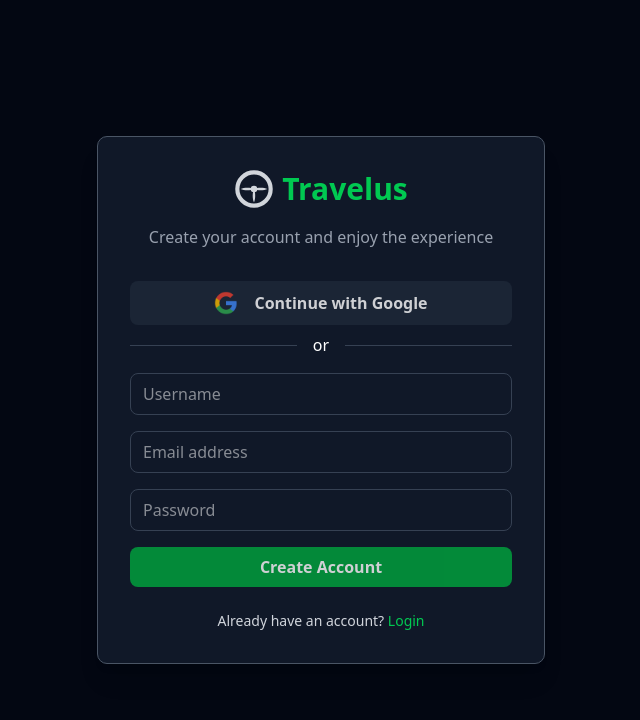
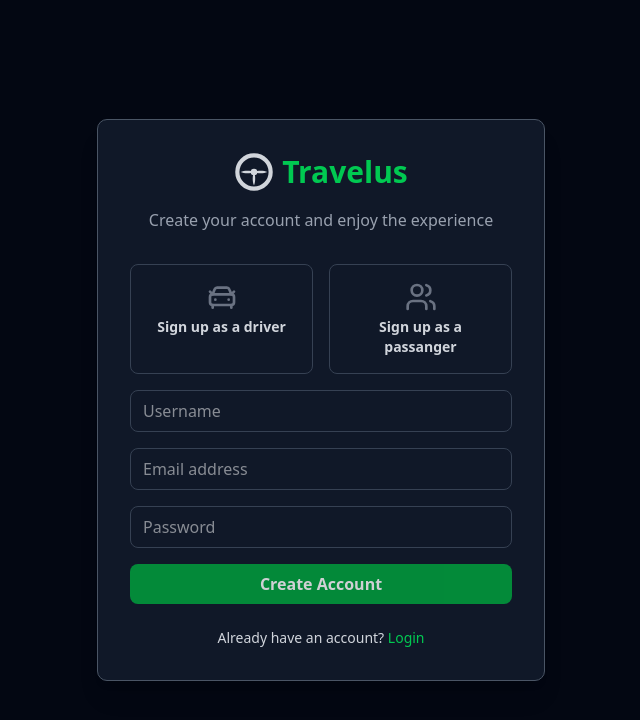
Before and after one commit to kalamaayubu/Travelus, a Next.js app: page /auth/signup in a window 1280 px wide. Shown: the top 720 px of the page, without its empty margins (319-959 px from the left). Built offline with nearby package versions, Linux system fonts and the light colour scheme.

Commit message:
Choosing a role when creating an account

```diff
--- a/actions/auth.action.ts
+++ b/actions/auth.action.ts
@@ -3,7 +3,6 @@
 import { createClient } from "@/lib/supabase/server";
 import { LoginFormData, SignupFormData } from "@/types";
 import { cookies } from "next/headers";
-import { redirect } from "next/navigation";
 
 // Signup action for user registration
 export async function signup(data: SignupFormData) {
@@ -17,7 +16,8 @@
       password: data.password,
       options: {
         data: {
-            name: data.name
+            name: data.name,
+            role: data.role
         }
       }
     });
@@ -34,7 +34,7 @@
     return {
       success: true,
       user: signupData.user,
-      message: "Signup successful. Check your email for verification.",
+      message: "Successful. Check your email for verification.",
     };
   } catch (err) {
     console.error("Server Action Error:", err);
--- a/app/auth/login/page.tsx
+++ b/app/auth/login/page.tsx
@@ -33,7 +33,7 @@
   return (
     <>
         <p className="text-center text-gray-400 mb-8">Enter your credentials to log in.</p>
-        <button className="w-full mt-4 bg-gray-800 text-white py-[10px] text-md font-semibold flex items-center justify-center gap-4 hover:bg-gray-700">
+        {/* <button className="w-full mt-4 bg-gray-800 text-white py-[10px] text-md font-semibold flex items-center justify-center gap-4 hover:bg-gray-700">
           <Image src="/assets/googleLogo.png" alt="Google logo" width={24} height={24} />
           Continue with Google
         </button>
@@ -41,12 +41,12 @@
           <div className='h-[1px] w-full bg-gray-700'/>
           <span>or</span>
           <div className='h-[1px] w-full bg-gray-700'/>
-        </div>
+        </div> */}
 
         <form onSubmit={handleSubmit(onSubmit)} className="flex flex-col gap-4">
           {/* Email */}
           <div>
-            <label htmlFor="email" className="block text-sm font-medium text-gray-400">Email</label>
+            <label htmlFor="email" className="block text-sm font-medium mb-1 text-gray-400">Email</label>
             <input
               type="email"
               id="email"
@@ -59,7 +59,7 @@
 
           {/* Password */}
           <div>
-            <label htmlFor="password" className="block text-sm font-medium text-gray-400">Password</label>
+            <label htmlFor="password" className="block text-sm mb-1 font-medium text-gray-400">Password</label>
             <input
               type="password"
               id="password"
--- a/app/auth/signup/page.tsx
+++ b/app/auth/signup/page.tsx
@@ -2,41 +2,80 @@
 
 import { signup } from "@/actions/auth.action";
 import { SignupFormData } from "@/types";
-import { Loader2 } from "lucide-react";
-import Image from "next/image";
+import { CarFront, Loader2, Users } from "lucide-react";
 import Link from "next/link";
 import { useForm } from "react-hook-form";
+import { toast } from "sonner";
 
 
 export default function Signup() {
-  const { register, handleSubmit, formState: { errors, isSubmitting } } = useForm<SignupFormData>();
+  const { register, handleSubmit, watch, setValue, formState: { errors, isSubmitting } } = useForm<SignupFormData>();
 
   // Function to handle form submission
   const onSubmit = async (data: SignupFormData) => {
     const result = await signup(data);
 
     if (result.success) {
-      alert(result.message);
+      toast.success(result.message);
     } else {
-      alert(`Error: ${result.error}`);
+      toast.error(`Error: ${result.error}`);
     }
   };
 
   return (
     <>
         <p className="text-center text-gray-400 mb-8">Create your account and enjoy the experience</p>
+        <form onSubmit={handleSubmit(onSubmit)} className="flex flex-col gap-4">
+          {/* Radio buttons for Role */}
+          <div className="flex gap-4">
+            <div className={`cursor-pointer flex-1 px-4 py-4 border rounded-md text-center ${
+              watch("role") === "driver"
+                ? "bg-gray-800 text-gray-200 border-green-600"
+                : "bg-gray-900 text-gray-400 border-gray-700"
+            }`}
+            onClick={() => setValue("role", "driver")}
+            >
+              <input
+                type="radio"
+                id="driver"
+                value={"driver"}
+                {...register('role', { required: 'Please select a role (sign up as a driver or a passanger)'})}
+                className="hidden"
+              />
+                <div className="flex flex-col items-center justify-center">
+                  <CarFront size={32}  className="text-gray-500"/>
+                  <label htmlFor="driver" className="cursor-pointer text-gray-300 mt-1 text-sm font-semibold">
+                    Sign up as a driver
+                  </label>
+                </div>
+            </div>
+            <div
+              className={`cursor-pointer flex-1 px-4 py-4 border rounded-md text-center ${
+                watch('role') === 'rider'
+                ? "bg-gray-800 text-gray-200 border-green-600"
+                : "bg-gray-900 text-gray-400 border-gray-700"
+              }`}
+              onClick={() => setValue('role', "rider")}
+            >
+              <input
+                type="radio"
+                id="rider"
+                value={'rider'}
+                {...register('role', { required: 'Please select a role (sign up as a driver or a passanger)'})}
+                className="hidden"
+              />
+              <div className="flex flex-col items-center justify-center">
+                <Users size={32}  className="text-gray-500"/>
+                <label htmlFor="rider" className="cursor-pointer text-gray-300 mt-1 text-sm font-semibold">
+                  Sign up as a passanger
+                </label>
+              </div>
+            </div>
+          </div>
+          {errors.role?.message && (
+            <p className="text-sm text-red-500 -translate-y-3">{String(errors.role.message)}</p>
+          )}
 
-        <button className="w-full mt-4 bg-gray-800 text-white py-[10px] text-md font-semibold flex items-center justify-center gap-4 hover:bg-gray-700">
-          <Image src="/assets/googleLogo.png" alt="Google logo" width={24} height={24} />
-          Continue with Google
-        </button>
-        <div className='flex items-center gap-4 mt-2 mb-4'>
-          <div className='h-[1px] w-full bg-gray-700'/>
-          <span>or</span>
-          <div className='h-[1px] w-full bg-gray-700'/>
-        </div>
-
-        <form onSubmit={handleSubmit(onSubmit)} className="flex flex-col gap-4">
           <div>
             <input
               className="w-full px-3 py-2 border border-gray-700 rounded-md bg-gray-900 text-white focus:outline-none focus:border-green-500"
--- a/types/index.ts
+++ b/types/index.ts
@@ -1,6 +1,7 @@
 import React, { ReactNode } from "react";
 
 export type SignupFormData = {
+  role: string;
   name: string;
   email: string;
   password: string;
```
Also changed, not shown: 1 other file (tests, documents, lock files or other folders).
